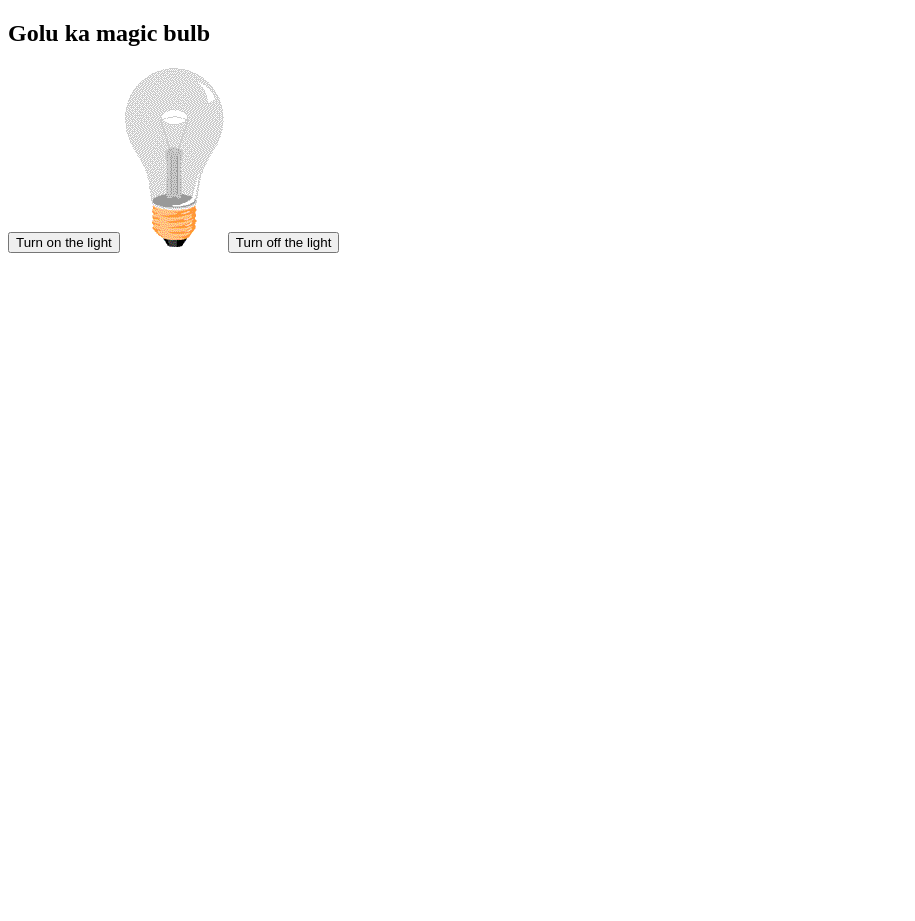
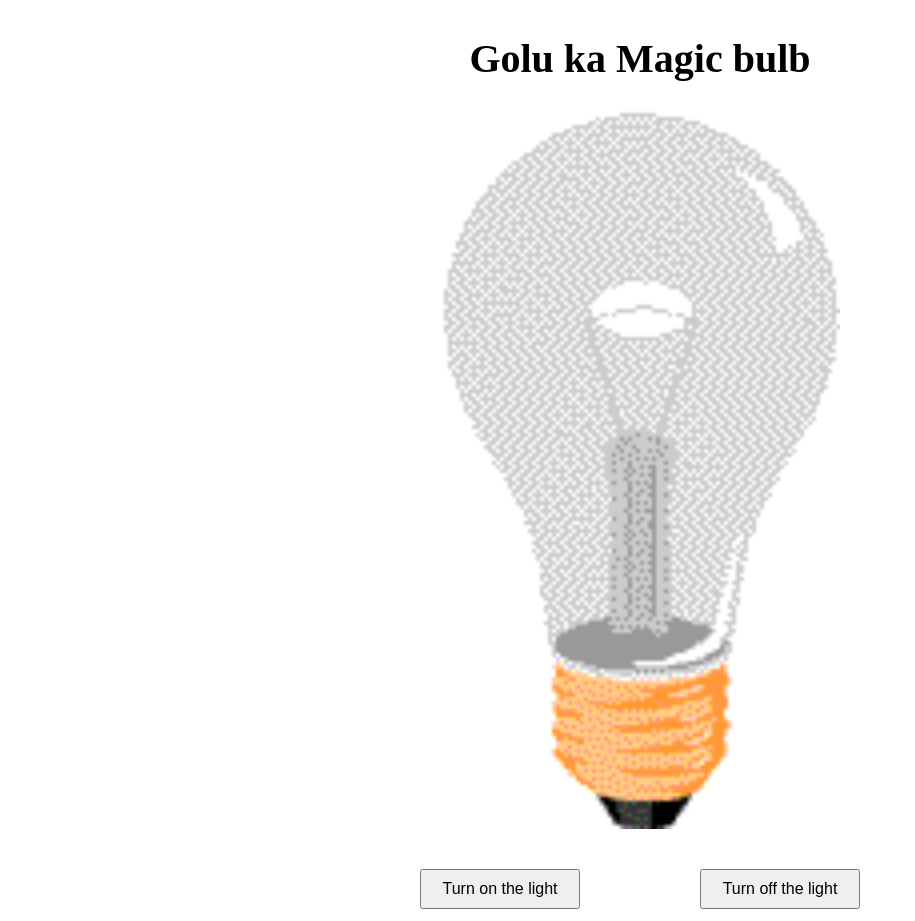
Before and after one commit to devnain21/GoluMagic, a plain HTML site: page index.html in a window 1280 px wide. Shown: the top 921 px of the page, without its empty margins (0-915 px from the left). Before the commit the page ends 800 px from the top, so only its background shows below. Drawn offline with Linux system fonts and the light colour scheme.

Commit message:
some change

```diff
--- a/index.html
+++ b/index.html
@@ -1,13 +1,20 @@
 <!DOCTYPE html>
 <html>
-<body>
+  <body>
+    <link rel="stylesheet" href="style.css" />
+    <h1>Golu ka Magic bulb</h1>
+    <img id="myimage" src="pic_bulboff.gif" />
+    <div class="button-contain">
+      <button onclick="document.getElementById('myimage').src='pic_bulbon.gif'">
+        Turn on the light
+      </button>
 
-<h2>Golu ka magic bulb</h2>
-<button onclick="document.getElementById('myImage').src='pic_bulbon.gif'">Turn on the light</button>
-
-<img id="myImage" src="pic_bulboff.gif" style="width:100px">
-
-<button onclick="document.getElementById('myImage').src='pic_bulboff.gif'">Turn off the light</button>
-
-</body>
+      <button
+        onclick="document.getElementById('myimage').src='pic_bulboff.gif'"
+      >
+        Turn off the light
+      </button>
+    </div>
+    <img class="golu" src="golu.jpg" alt="golu image">
+  </body>
 </html>
--- /dev/null
+++ b/style.css
@@ -0,0 +1,30 @@
+body {
+    display: flex;
+    flex-direction: column;
+    justify-content: space-around;
+    align-items: center;
+}
+.button-contain{
+    display: flex;
+    justify-content: space-evenly;
+    gap: 15vmin;
+    margin-top: 5vmin;
+}
+#myimage {
+    width: 50vmin;
+    height: 90vmin;
+}
+button{
+    height: 5vmin;
+    font-size: 2vmin;
+    cursor: pointer;
+    padding: 2%;
+    width: 20vmin;
+}
+h1 {
+    font-size: 5vmin;
+}
+.golu {
+    width: 50vmin;
+    height: 50vmin;
+}
```
Also changed, not shown: golu.jpg (added).
